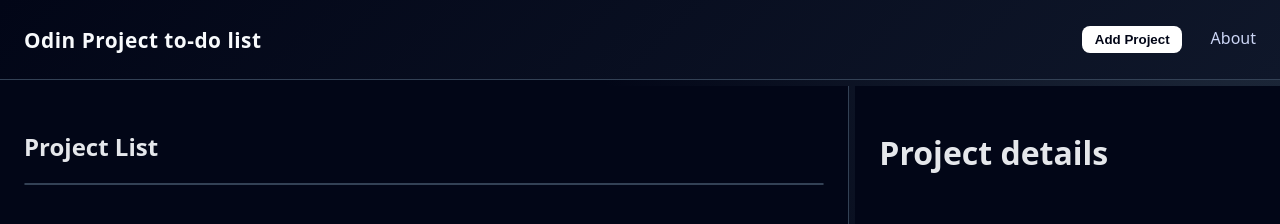
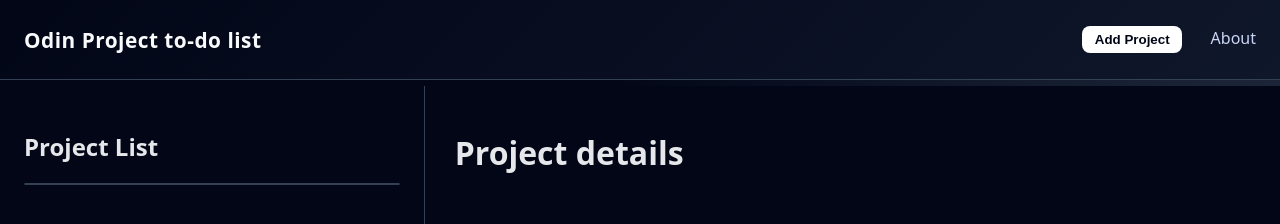
Before and after one commit to Oscar-Luntha/TOP-task-list, a website built with webpack: page src/template.html in a window 1280 px wide. Shown: the top 224 px of the page. Built offline with nearby package versions, Linux system fonts and the light colour scheme.

Commit message:
Fix project list to project details width ratio

```diff
--- a/src/styles.css
+++ b/src/styles.css
@@ -16,7 +16,7 @@ body {
     #020617 45%
   );
   display: grid;
-  grid-template-columns: 3fr 1.5fr;
+  grid-template-columns: 1.5fr 3fr;
   grid-template-rows: 10vh 90vh;
   gap: 6px;
 }
```
